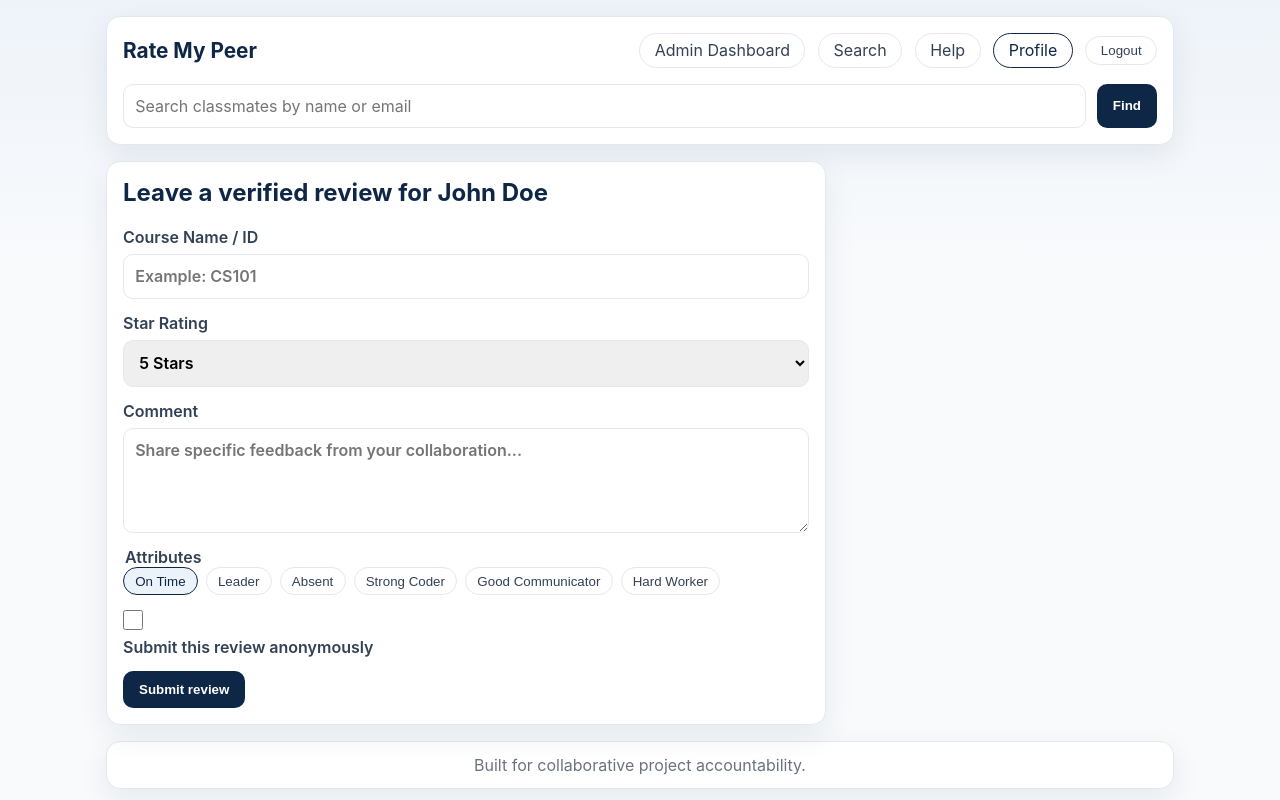
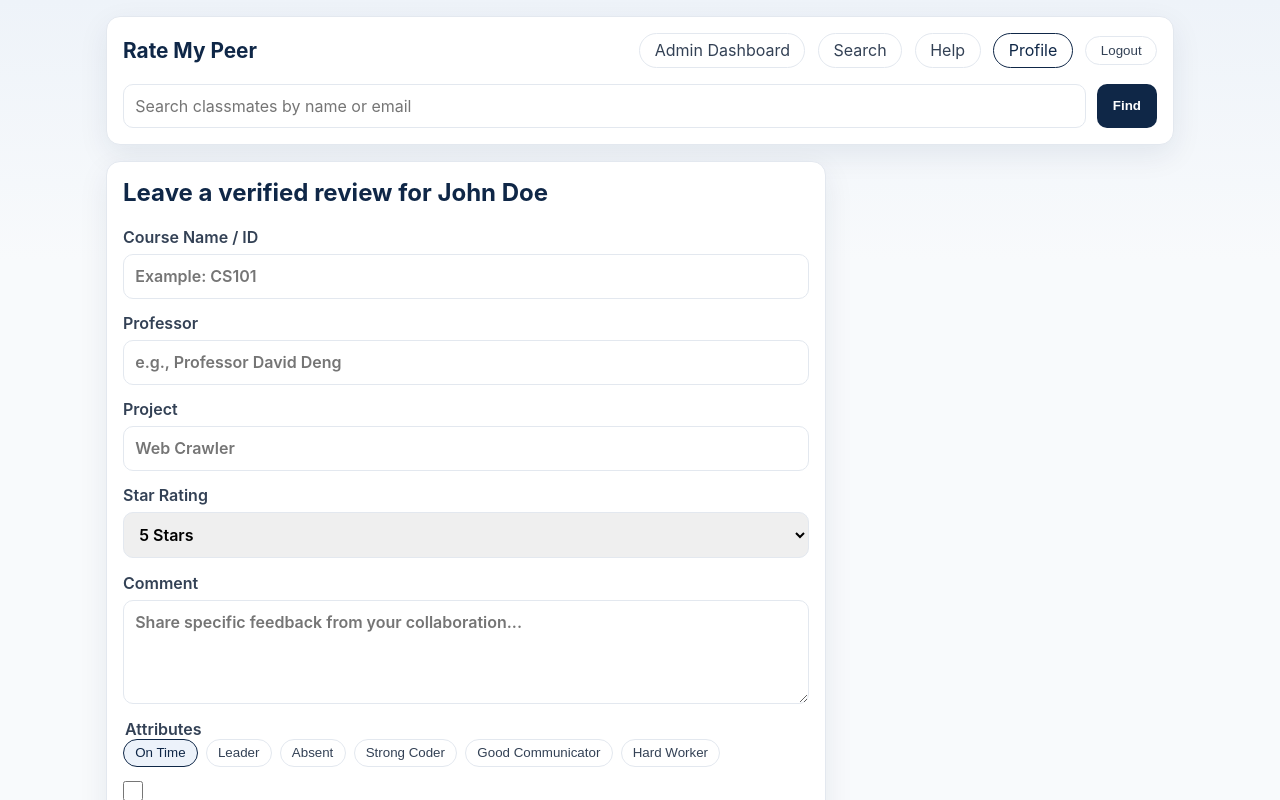
Before and after one commit to TedmanNguyen/124-InternetApps, a React (Vite) app in the folder rate-my-peer/: page /student/123/review in a window 1280 px wide. Shown: the top 800 px of the page. Built offline with nearby package versions, Linux system fonts and the light colour scheme.

Commit message:
review form fixed to include professor and project

```diff
--- a/rate-my-peer/src/components/ReviewForm.jsx
+++ b/rate-my-peer/src/components/ReviewForm.jsx
@@ -3,6 +3,8 @@ import { attributeOptions } from '../data/mockStudents'
 
 export default function ReviewForm({ studentName, onSubmit }) {
   const [course, setCourse] = useState('')
+  const [instructor, setInstructor] = useState('')
+  const [project, setProject] = useState('')
   const [rating, setRating] = useState(5)
   const [comment, setComment] = useState('')
   const [attributes, setAttributes] = useState(['On Time'])
@@ -21,12 +23,14 @@ export default function ReviewForm({ studentName, onSubmit }) {
   const handleSubmit = (event) => {
     event.preventDefault()
 
-    if (!course.trim() || !comment.trim() || attributes.length === 0) {
+    if (!course.trim() || !instructor.trim() || !project.trim() || !comment.trim() || attributes.length === 0) {
       return
     }
 
     onSubmit({
       course: course.trim().toUpperCase(),
+      instructor: instructor.trim(),
+      project: project.trim(),
       rating: Number(rating),
       comment: comment.trim(),
       attributes,
@@ -34,6 +38,8 @@ export default function ReviewForm({ studentName, onSubmit }) {
     })
 
     setCourse('')
+    setInstructor('')
+    setProject('')
     setRating(5)
     setComment('')
     setAttributes(['On Time'])
@@ -51,6 +57,28 @@ export default function ReviewForm({ studentName, onSubmit }) {
           value={course}
           onChange={(event) => setCourse(event.target.value)}
           placeholder="Example: CS101"
+          required
+        />
+      </label>
+
+      <label>
+        Professor
+        <input
+          type="text"
+          value={instructor}
+          onChange={(event) => setInstructor(event.target.value)}
+          placeholder="e.g., Professor David Deng"
+          required
+        />
+      </label>
+
+      <label>
+        Project
+        <input
+          type="text"
+          value={project}
+          onChange={(event) => setProject(event.target.value)}
+          placeholder="Web Crawler"
           required
         />
       </label>
--- a/rate-my-peer/src/context/StudentContext.jsx
+++ b/rate-my-peer/src/context/StudentContext.jsx
@@ -1,5 +1,6 @@
 import { createContext, useContext, useMemo, useState } from 'react'
 import { mockStudents } from '../data/mockStudents'
+import { addReview as pushReview } from '../data/mockReviews'
 import { admins } from '../data/admins'
 
 const StudentContext = createContext(null)
@@ -8,28 +9,25 @@ export function StudentProvider({ children }) {
   const [students, setStudents] = useState(mockStudents)
   const [loggedInUserId, setLoggedInUserId] = useState('123') // John Doe is logged in by default
 
-  const addReview = ({ studentId, course, rating, comment, attributes, isAnonymous }) => {
+  const addReview = ({ studentId, course, instructor, project, rating, comment, attributes, isAnonymous }) => {
     const newReview = {
       id: `r-${Date.now()}`,
+      revieweeId: studentId,
+      reviewerId: loggedInUserId,
       course,
+      instructor,
+      project,
       rating,
+      upvotes: [],
+      downvotes: [],
       comment,
       attributes,
-      isAnonymous: isAnonymous || false,
+      createdAt: new Date(),
+      isDeleted: false,
+      isAnonymous: Boolean(isAnonymous),
     }
 
-    setStudents((previousStudents) =>
-      previousStudents.map((student) => {
-        if (student.id !== studentId) {
-          return student
-        }
-
-        return {
-          ...student,
-          reviews: [newReview, ...student.reviews],
-        }
-      }),
-    )
+    pushReview(newReview)
   }
 
   const addStudent = ({ firstName, lastName, email, major }) => {
--- a/rate-my-peer/src/data/mockReviews.js
+++ b/rate-my-peer/src/data/mockReviews.js
@@ -13,6 +13,7 @@ const mockReviews = [
     attributes: ['Leader', 'On Time', 'Strong Coder'],
     createdAt: new Date('2024-01-15'),
     isDeleted: false,
+    isAnonymous: false,
   },
   {
     id: 'r2',
@@ -28,6 +29,7 @@ const mockReviews = [
     attributes: ['Absent'],
     createdAt: new Date('2024-02-20'),
     isDeleted: false,
+    isAnonymous: true,
   },
   {
     id: 'r3',
@@ -43,6 +45,7 @@ const mockReviews = [
     attributes: ['Good Communicator', 'Hard Worker'],
     createdAt: new Date('2024-03-10'),
     isDeleted: false,
+    isAnonymous: false,
   },
   {
     id: 'r4',
@@ -58,6 +61,7 @@ const mockReviews = [
     attributes: ['Strong Coder', 'Leader', 'On Time'],
     createdAt: new Date('2024-03-25'),
     isDeleted: false,
+    isAnonymous: true,
   },
   {
     id: 'r5',
@@ -73,6 +77,7 @@ const mockReviews = [
     attributes: ['Hard Worker'],
     createdAt: new Date('2024-04-05'),
     isDeleted: false,
+    isAnonymous: false,
   },
   {
     id: 'r6',
@@ -88,11 +93,16 @@ const mockReviews = [
     attributes: ['Strong Coder', 'Good Communicator'],
     createdAt: new Date('2024-04-18'),
     isDeleted: false,
+    isAnonymous: true,
   },
 ]
 
 export function pullReviewsGivenId(reviewId) {
   return mockReviews.find(review => review.id === reviewId);
+}
+
+export function addReview( review ) {
+  mockReviews.push(review);
 }
 
 export function deleteReview(reviewId) {
```
